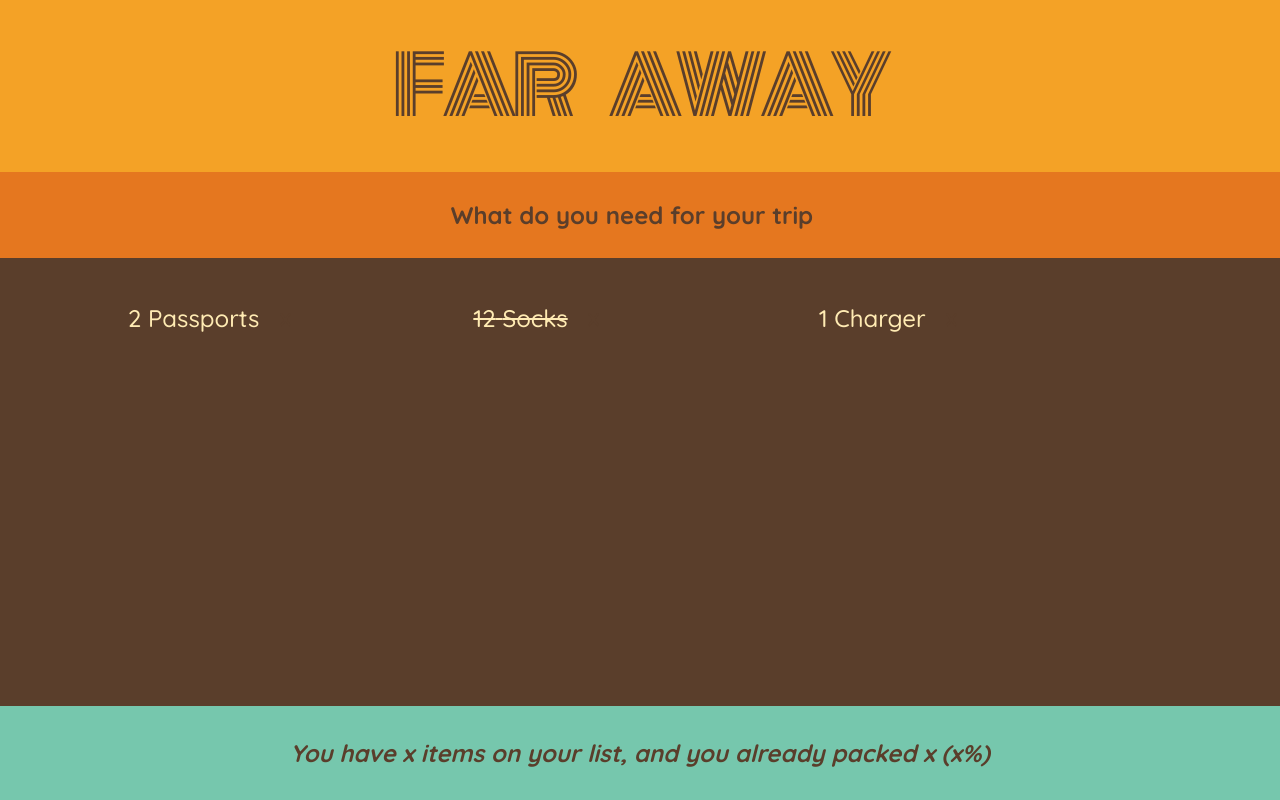
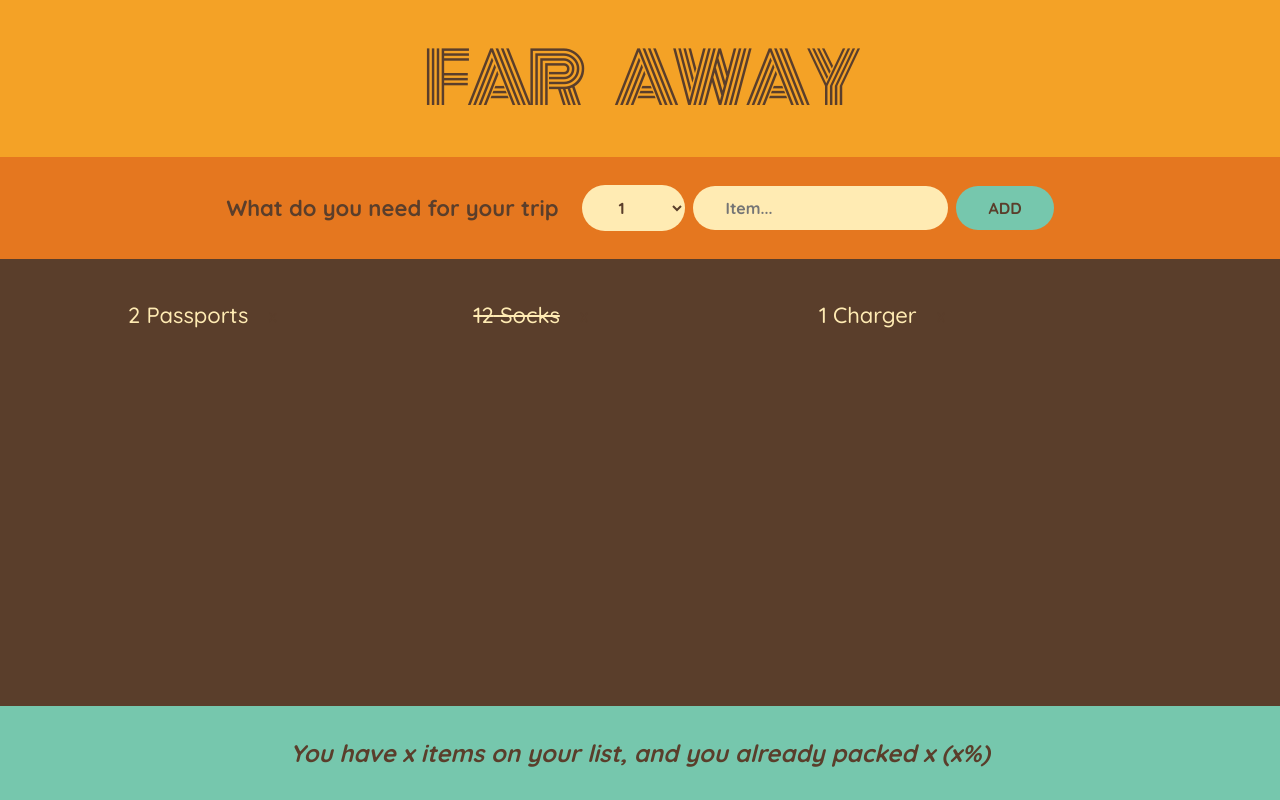
Before and after one commit to jmartinqs/list-for-travel, a React (Create React App) app: page / in a window 1280 px wide. Built offline with nearby package versions, Linux system fonts and the light colour scheme.

Commit message:
adding function

```diff
--- a/src/App.js
+++ b/src/App.js
@@ -20,10 +20,23 @@
 }
 
 function Form() {
+  function handleSubmit(e) {
+    e.preventDefault();
+  }
+
   return (
-    <div className="add-form">
+    <form className="add-form" onSubmit={handleSubmit}>
       <h3>What do you need for your trip</h3>
-    </div>
+      <select>
+        {Array.from({ length: 20 }, (_, i) => i + 1).map((num) => (
+          <option value={num} key={num}>
+            {num}
+          </option>
+        ))}
+      </select>
+      <input type="text" placeholder="Item..." />
+      <button>Add</button>
+    </form>
   );
 }
 
@@ -32,7 +45,7 @@
     <div className="list">
       <ul>
         {initialItems.map((item) => (
-          <Item item={item} />
+          <Item item={item} key={item.id} />
         ))}
       </ul>
     </div>
--- a/src/index.css
+++ b/src/index.css
@@ -36,7 +36,7 @@
   text-align: center;
   background-color: #f4a226;
   font-family: "Monoton";
-  font-size: 8rem;
+  font-size: 7rem;
   text-transform: uppercase;
   font-weight: 400;
   word-spacing: 30px;
@@ -55,7 +55,7 @@
 
 h3 {
   margin-right: 1.6rem;
-  font-size: 2.4rem;
+  font-size: 2.2rem;
 }
 
 button,
@@ -68,7 +68,7 @@
   border-radius: 10rem;
   padding: 1.2rem 3.2rem;
   font-weight: 700;
-  font-size: 1.8rem;
+  font-size: 1.6rem;
   cursor: pointer;
 }
 
@@ -93,7 +93,7 @@
 .list select {
   text-transform: uppercase;
   padding: 0.8rem 2.4rem;
-  font-size: 1.4rem;
+  font-size: 1.2rem;
   font-weight: 700;
   margin: 0 0.8rem;
 }
@@ -101,13 +101,15 @@
 .list ul {
   list-style: none;
   width: 80%;
-  overflow: scroll;
+  /* overflow: scroll; */
 
   display: grid;
   grid-template-columns: repeat(auto-fit, minmax(250px, 1fr));
+
   gap: 1.2rem;
   justify-content: center;
   align-content: start;
+  font-size: 2.2rem;
 }
 
 .list li {
@@ -126,7 +128,7 @@
   cursor: pointer;
   background: none;
   border: none;
-  font-size: 1.8rem;
+  font-size: 1.3rem;
   padding: 0.8rem;
   transform: translateY(2px);
 }
```
